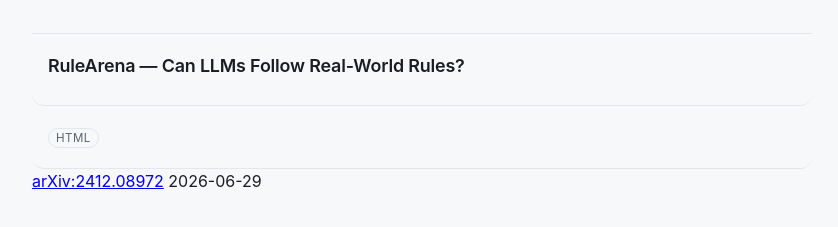
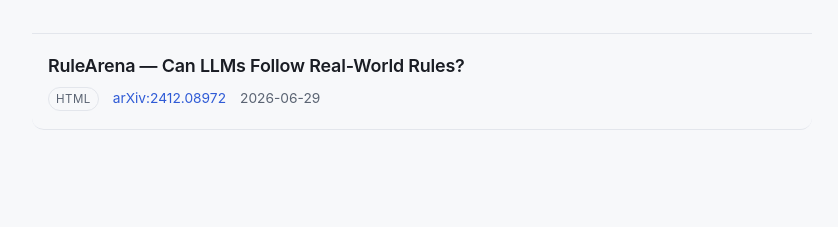
Before and after one commit to jpatel3/arxiv-explainers, a plain HTML site: page index.html in a window 1280 px wide. Shown: the part 131-358 px from the top of the page, without its empty margins (218-1056 px from the left). Drawn offline with Linux system fonts and the light colour scheme.

Commit message:
Review fixes: un-nest card anchors, warn on dropped manifest entries, widen arxiv-id + md-path patterns, clearer CDN-failure message

```diff
--- a/assets/style.css
+++ b/assets/style.css
@@ -68,23 +68,32 @@
 }
 
 .entry {
+  position: relative;
   display: block;
   padding: 18px 16px;
   border-bottom: 1px solid var(--border);
   border-radius: var(--radius);
-  text-decoration: none;
-  color: inherit;
   transition: background 0.12s ease;
 }
 
 .entry:hover { background: var(--surface-hover); }
 
-.entry .title {
+/* Title is the primary link; ::after stretches it over the whole card so the
+   entire row is clickable — without nesting the arxiv <a> inside it. */
+.entry-link {
+  display: block;
   font-size: 1.12rem;
   font-weight: 600;
   letter-spacing: -0.01em;
   margin: 0 0 6px;
   color: var(--text);
+  text-decoration: none;
+}
+.entry-link::after {
+  content: "";
+  position: absolute;
+  inset: 0;
+  border-radius: var(--radius);
 }
 
 .entry .meta {
@@ -96,6 +105,8 @@
 }
 
 .entry .meta .arxiv {
+  position: relative;
+  z-index: 1; /* sit above the stretched title overlay so it stays clickable */
   color: var(--accent);
   text-decoration: none;
 }
--- a/index.html
+++ b/index.html
@@ -31,7 +31,8 @@
         : file;
     }
 
-    // Only allow http(s) and same-origin relative URLs; block javascript:/data: etc.
+    // Allow only http(s) (and relative URLs that resolve to http/https);
+    // block javascript:/data:/etc. Manifest is self-authored, so this is defense-in-depth.
     function safeUrl(u) {
       try {
         const parsed = new URL(u, location.href);
@@ -46,12 +47,17 @@
     }
 
     function arxivId(url) {
-      const m = url.match(/(\d{4}\.\d{4,5})/);
+      // New-style (2412.08972) or old-style (math.GT/0309136) identifiers.
+      const m = url.match(/(\d{4}\.\d{4,5}|[a-z-]+(?:\.[A-Z]{2})?\/\d{7})/i);
       return m ? "arXiv:" + m[1] : "arXiv";
     }
 
     function render(entries) {
       const list = document.getElementById("list");
+      const dropped = entries.length - entries.filter(isValid).length;
+      if (dropped > 0) {
+        console.warn(`${dropped} explainers.json entry(ies) skipped — each needs string fields: ${REQUIRED.join(", ")}.`);
+      }
       const valid = entries.filter(isValid)
         .sort((a, b) => b.date.localeCompare(a.date));
 
@@ -61,16 +67,13 @@
       }
 
       list.innerHTML = valid.map(e => `
-        <li>
-          <a class="entry" href="${escapeHtml(safeUrl(linkFor(e.file)))}">
-            <div class="title">${escapeHtml(e.title)}</div>
-            <div class="meta">
-              <span class="badge">${badgeFor(e.file)}</span>
-              <a class="arxiv" href="${escapeHtml(safeUrl(e.arxiv))}" target="_blank" rel="noopener"
-                 onclick="event.stopPropagation()">${escapeHtml(arxivId(e.arxiv))}</a>
-              <span class="date">${escapeHtml(e.date)}</span>
-            </div>
-          </a>
+        <li class="entry">
+          <a class="entry-link" href="${escapeHtml(safeUrl(linkFor(e.file)))}">${escapeHtml(e.title)}</a>
+          <div class="meta">
+            <span class="badge">${badgeFor(e.file)}</span>
+            <a class="arxiv" href="${escapeHtml(safeUrl(e.arxiv))}" target="_blank" rel="noopener">${escapeHtml(arxivId(e.arxiv))}</a>
+            <span class="date">${escapeHtml(e.date)}</span>
+          </div>
         </li>`).join("");
     }
 
```
Also changed, not shown: viewer.html (+6 -2 lines).
